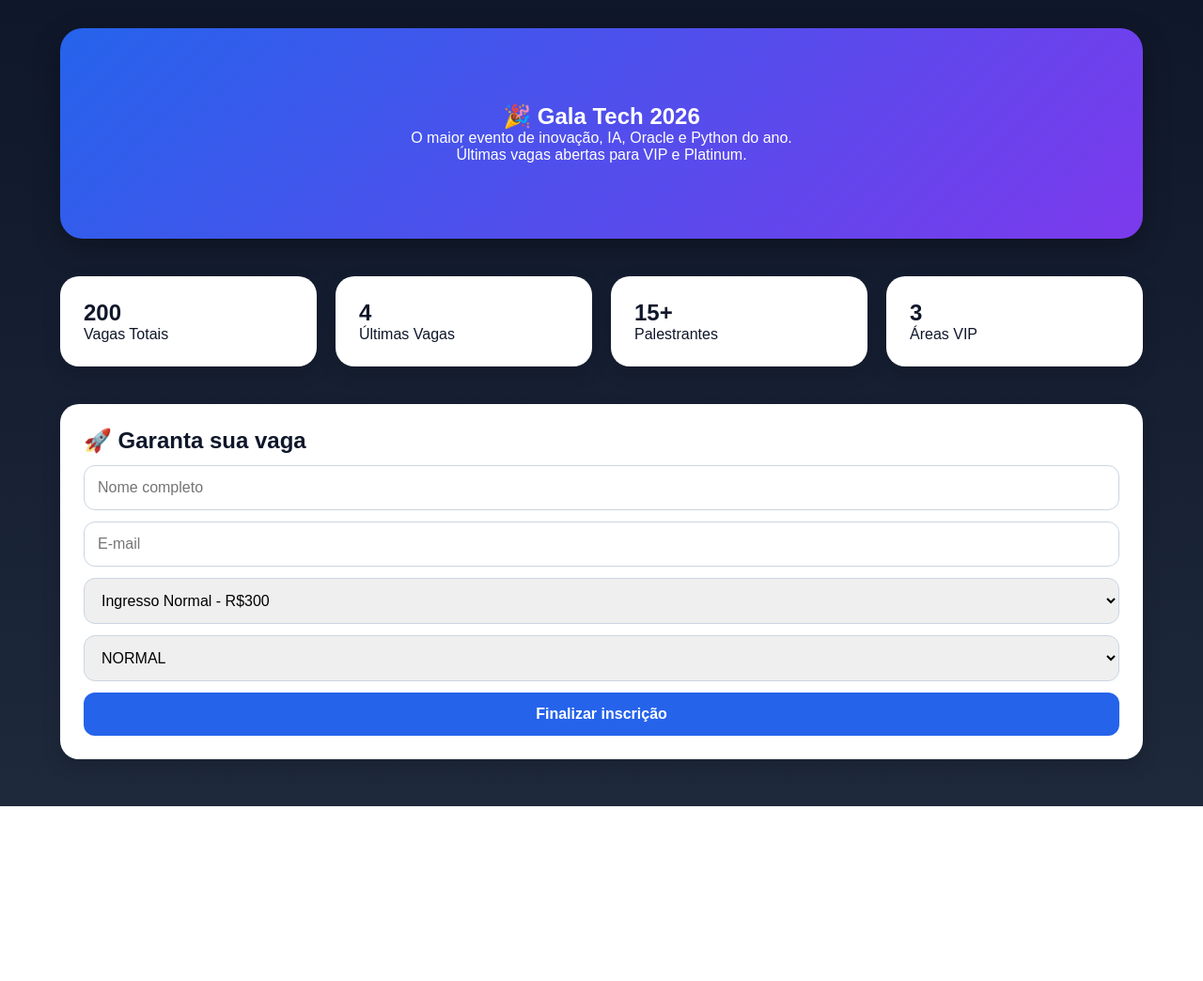
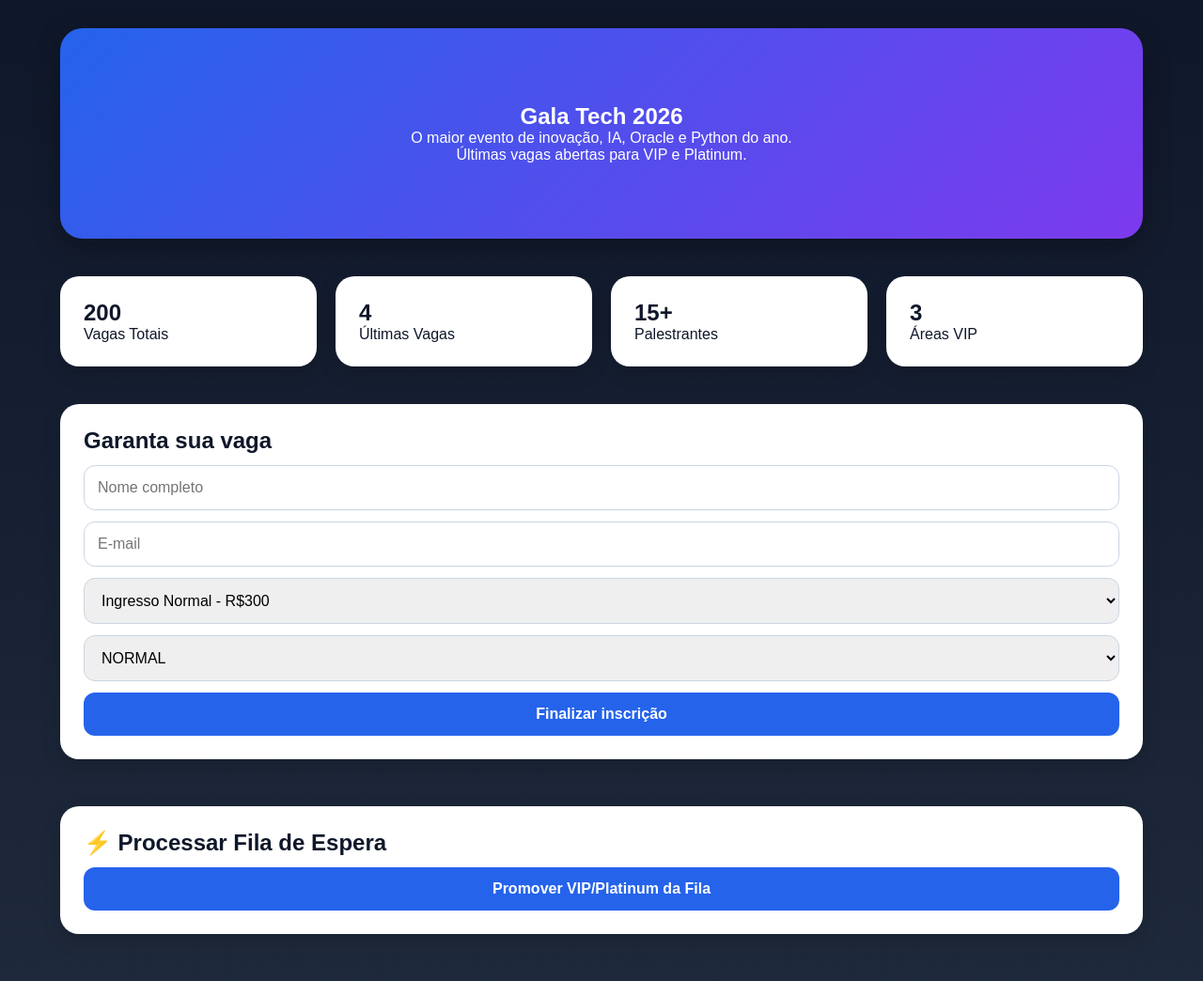
Before and after one commit to gabrielambrosiosaraiva/cp2_galatech_vercel, a Flask app: page / in a window 1280 px wide. Shown: the whole page at 94% size. Before the commit the page ends 858 px from the top, so only its background shows below. Run offline with Flask 3, Linux system fonts and the light colour scheme.

Commit message:
alterações index

```diff
--- a/templates/index.html
+++ b/templates/index.html
@@ -9,7 +9,7 @@
 <body>
     <div class="container">
         <section class="hero">
-            <h1>🎉 Gala Tech 2026</h1>
+            <h1>Gala Tech 2026</h1>
             <p>O maior evento de inovação, IA, Oracle e Python do ano.</p>
             <p>Últimas vagas abertas para VIP e Platinum.</p>
         </section>
@@ -21,32 +21,38 @@
             <div class="card"><h2>3</h2><p>Áreas VIP</p></div>
         </section>
 
+        {% if mensagem %}
+            <div class="success">{{ mensagem }}</div>
+        {% endif %}
+
         <section class="form-box">
-            <h2>🚀 Garanta sua vaga</h2>
-
-            {% if mensagem %}
-                <div class="success">{{ mensagem }}</div>
-            {% endif %}
-
+            <h2>Garanta sua vaga</h2>
             <form action="/inscrever" method="POST">
                 <input type="text" name="nome" placeholder="Nome completo" required>
                 <input type="email" name="email" placeholder="E-mail" required>
 
-                <select name="tipo">
-                    <option>Ingresso Normal - R$300</option>
-                    <option>Ingresso VIP - R$800</option>
-                    <option>Ingresso Platinum - R$1200</option>
+                <select name="tipo" required>
+                    <option value="Ingresso Normal">Ingresso Normal - R$300</option>
+                    <option value="Ingresso VIP">Ingresso VIP - R$800</option>
+                    <option value="Ingresso Platinum">Ingresso Platinum - R$1200</option>
                 </select>
 
-                <select name="prioridade">
-                    <option>NORMAL</option>
-                    <option>VIP</option>
-                    <option>PLATINUM</option>
+                <select name="prioridade" required>
+                    <option value="1">NORMAL</option>
+                    <option value="2">VIP</option>
+                    <option value="3">PLATINUM</option>
                 </select>
 
                 <button type="submit">Finalizar inscrição</button>
             </form>
         </section>
+
+        <section class="form-box">
+            <h2>⚡ Processar Fila de Espera</h2>
+            <form action="/processar_fila" method="POST">
+                <button type="submit">Promover VIP/Platinum da Fila</button>
+            </form>
+        </section>
     </div>
 </body>
 </html>
```
